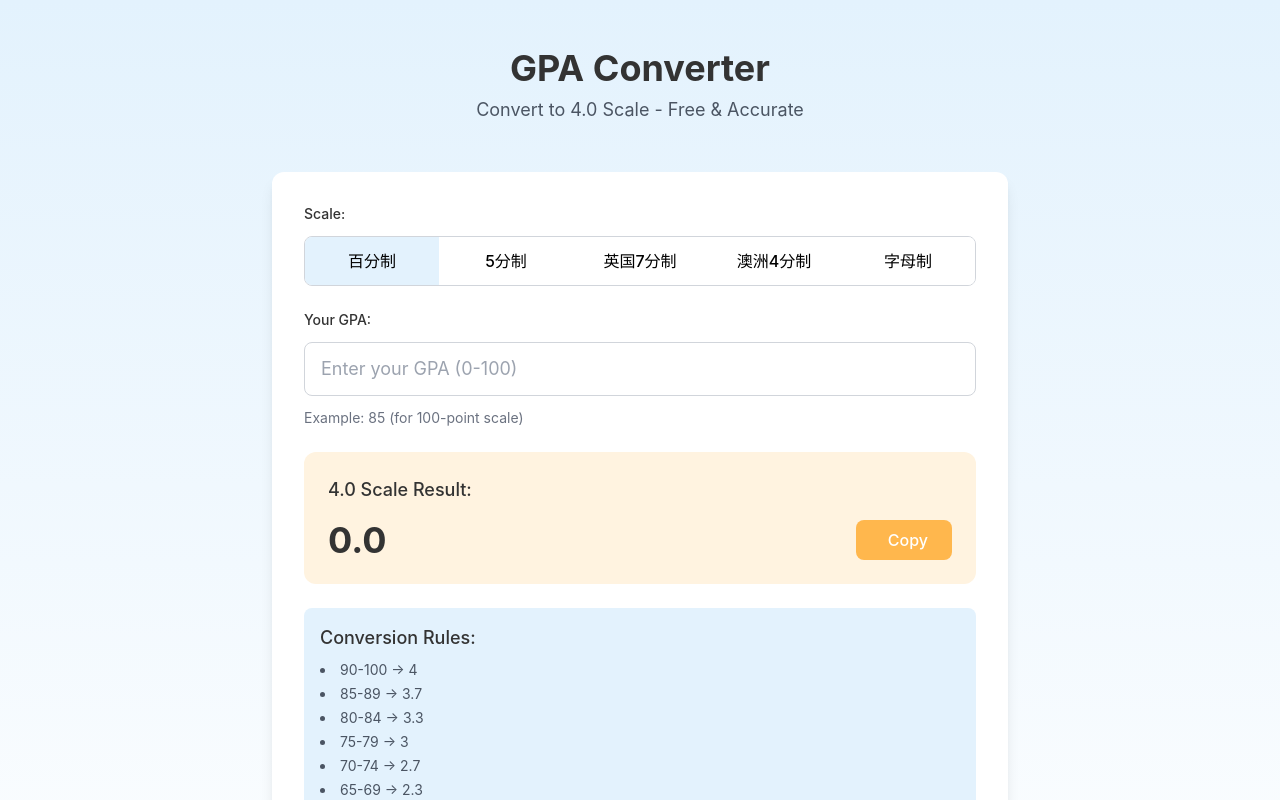
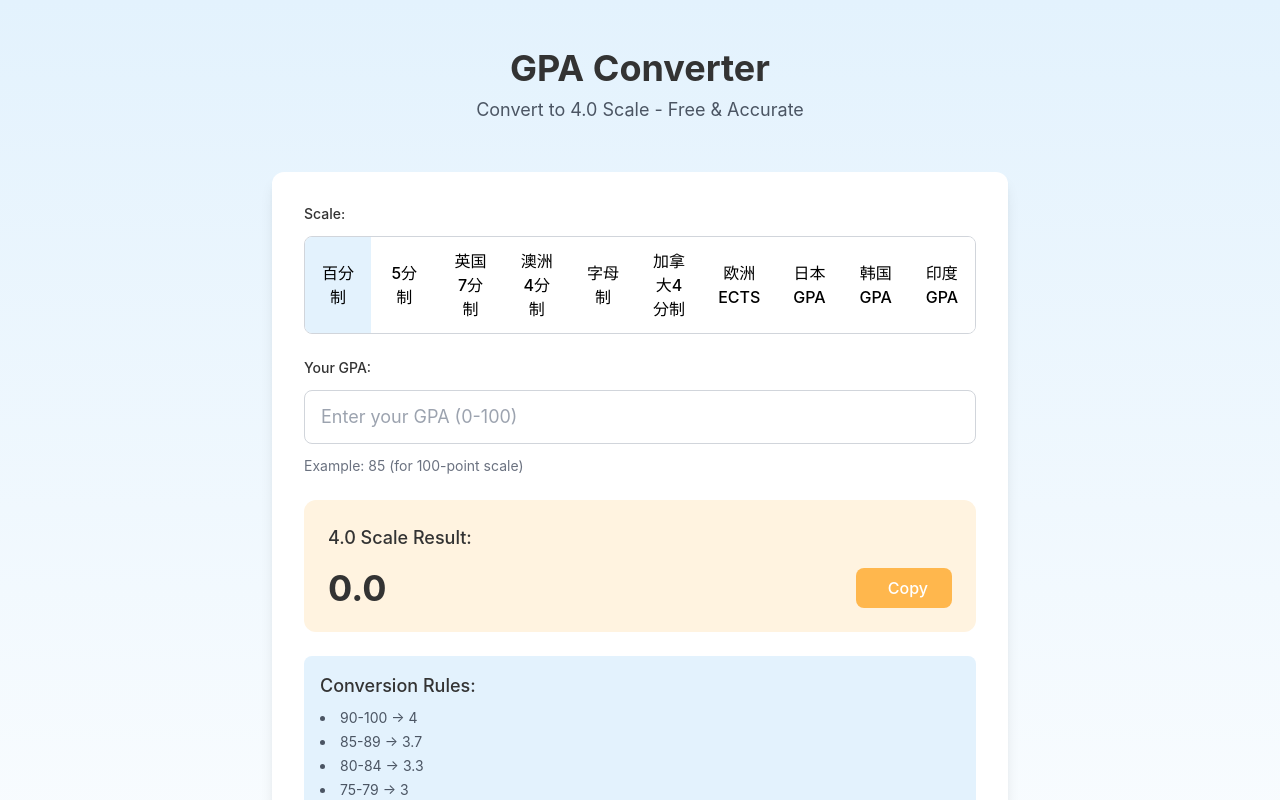
Before and after one commit to gueson/GPA-converter, a Next.js app: page / in a window 1280 px wide. Shown: the top 800 px of the page. Built offline with nearby package versions, Linux system fonts and the light colour scheme.

Commit message:
add some other 5 converter rules

```diff
--- a/app/page.tsx
+++ b/app/page.tsx
@@ -3,7 +3,7 @@
 import { useState, useEffect } from 'react'
 import { useForm } from 'react-hook-form'
 
-type GPAScale = 'cn_percent' | 'cn_5scale' | 'uk_7scale' | 'au_4scale' | 'letter_grade'
+type GPAScale = 'cn_percent' | 'cn_5scale' | 'uk_7scale' | 'au_4scale' | 'letter_grade' | 'canada_4scale' | 'europe_ects' | 'japan_gpa' | 'korea_gpa' | 'india_gpa'
 
 type FormInputs = {
   score: string
@@ -15,7 +15,7 @@ interface ConversionRule {
   gpa: number
 }
 
-const conversionRules: Record<Exclude<GPAScale, 'letter_grade'>, ConversionRule[]> = {
+const conversionRules: Record<Exclude<GPAScale, 'letter_grade' | 'japan_gpa'>, ConversionRule[]> = {
   cn_percent: [
     { min: 90, max: 100, gpa: 4.0 },
     { min: 85, max: 89, gpa: 3.7 },
@@ -53,12 +53,71 @@ const conversionRules: Record<Exclude<GPAScale, 'letter_grade'>, ConversionRule[
     { min: 1.0, max: 1.9, gpa: 1.0 },
     { min: 0, max: 0.9, gpa: 0.0 },
   ],
+  canada_4scale: [
+    { min: 4.0, max: 4.0, gpa: 4.0 },
+    { min: 3.7, max: 3.9, gpa: 3.7 },
+    { min: 3.3, max: 3.6, gpa: 3.3 },
+    { min: 3.0, max: 3.2, gpa: 3.0 },
+    { min: 2.7, max: 2.9, gpa: 2.7 },
+    { min: 2.3, max: 2.6, gpa: 2.3 },
+    { min: 2.0, max: 2.2, gpa: 2.0 },
+    { min: 1.7, max: 1.9, gpa: 1.7 },
+    { min: 1.3, max: 1.6, gpa: 1.3 },
+    { min: 1.0, max: 1.2, gpa: 1.0 },
+    { min: 0, max: 0.9, gpa: 0.0 },
+  ],
+  europe_ects: [
+    { min: 30, max: 30, gpa: 4.0 },
+    { min: 27, max: 29, gpa: 3.7 },
+    { min: 24, max: 26, gpa: 3.3 },
+    { min: 21, max: 23, gpa: 3.0 },
+    { min: 18, max: 20, gpa: 2.7 },
+    { min: 15, max: 17, gpa: 2.3 },
+    { min: 12, max: 14, gpa: 2.0 },
+    { min: 9, max: 11, gpa: 1.7 },
+    { min: 6, max: 8, gpa: 1.3 },
+    { min: 3, max: 5, gpa: 1.0 },
+    { min: 0, max: 2, gpa: 0.0 },
+  ],
+  korea_gpa: [
+    { min: 4.5, max: 4.5, gpa: 4.0 },
+    { min: 4.0, max: 4.4, gpa: 3.7 },
+    { min: 3.5, max: 3.9, gpa: 3.3 },
+    { min: 3.0, max: 3.4, gpa: 3.0 },
+    { min: 2.5, max: 2.9, gpa: 2.7 },
+    { min: 2.0, max: 2.4, gpa: 2.3 },
+    { min: 1.5, max: 1.9, gpa: 2.0 },
+    { min: 1.0, max: 1.4, gpa: 1.7 },
+    { min: 0.5, max: 0.9, gpa: 1.3 },
+    { min: 0, max: 0.4, gpa: 0.0 },
+  ],
+  india_gpa: [
+    { min: 9, max: 10, gpa: 4.0 },
+    { min: 8, max: 8.9, gpa: 3.7 },
+    { min: 7, max: 7.9, gpa: 3.3 },
+    { min: 6, max: 6.9, gpa: 3.0 },
+    { min: 5, max: 5.9, gpa: 2.7 },
+    { min: 4, max: 4.9, gpa: 2.3 },
+    { min: 3, max: 3.9, gpa: 2.0 },
+    { min: 0, max: 2.9, gpa: 0.0 },
+  ],
 }
 
 function calculateGPA(score: number | string, scale: GPAScale): number {
-  if (scale === 'letter_grade') {
+  if (scale === 'letter_grade' || scale === 'japan_gpa') {
     // Handle letter grades
     const letterGrade = score as string
+    if (scale === 'japan_gpa') {
+      const letterToGPA: Record<string, number> = {
+        'S': 4.0,
+        'A': 3.5,
+        'B': 3.0,
+        'C': 2.0,
+        'D': 1.0,
+        'F': 0.0
+      }
+      return letterToGPA[letterGrade.toUpperCase()] || 0.0
+    } else {
       const letterToGPA: Record<string, number> = {
         'A+': 4.0,
         'A': 4.0,
@@ -74,12 +133,13 @@ function calculateGPA(score: number | string, scale: GPAScale): number {
         'F': 0.0
       }
       return letterToGPA[letterGrade.toUpperCase()] || 0.0
+    }
   } else {
     // Handle numerical scales
     const numericScore = typeof score === 'string' ? parseFloat(score) : score
     if (isNaN(numericScore)) return 0.0
 
-    const rules = conversionRules[scale as Exclude<GPAScale, 'letter_grade'>]
+    const rules = conversionRules[scale as Exclude<GPAScale, 'letter_grade' | 'japan_gpa'>]
     if (!rules) return 0.0
 
     for (const rule of rules) {
@@ -179,32 +239,67 @@ export default function Home() {
                 >
                   字母制
                 </button>
+                <button
+                  type="button"
+                  onClick={() => handleScaleChange('canada_4scale')}
+                  className={`flex-1 py-3 px-4 font-medium transition-colors ${scale === 'canada_4scale' ? 'bg-primary' : 'bg-white'}`}
+                >
+                  加拿大4分制
+                </button>
+                <button
+                  type="button"
+                  onClick={() => handleScaleChange('europe_ects')}
+                  className={`flex-1 py-3 px-4 font-medium transition-colors ${scale === 'europe_ects' ? 'bg-primary' : 'bg-white'}`}
+                >
+                  欧洲ECTS
+                </button>
+                <button
+                  type="button"
+                  onClick={() => handleScaleChange('japan_gpa')}
+                  className={`flex-1 py-3 px-4 font-medium transition-colors ${scale === 'japan_gpa' ? 'bg-primary' : 'bg-white'}`}
+                >
+                  日本GPA
+                </button>
+                <button
+                  type="button"
+                  onClick={() => handleScaleChange('korea_gpa')}
+                  className={`flex-1 py-3 px-4 font-medium transition-colors ${scale === 'korea_gpa' ? 'bg-primary' : 'bg-white'}`}
+                >
+                  韩国GPA
+                </button>
+                <button
+                  type="button"
+                  onClick={() => handleScaleChange('india_gpa')}
+                  className={`flex-1 py-3 px-4 font-medium transition-colors ${scale === 'india_gpa' ? 'bg-primary' : 'bg-white'}`}
+                >
+                  印度GPA
+                </button>
               </div>
             </div>
 
             {/* GPA Input */}
             <div className="flex flex-col gap-3">
               <label className="text-sm font-medium text-text">Your GPA:</label>
-              {scale === 'letter_grade' ? (
+              {(scale === 'letter_grade' || scale === 'japan_gpa') ? (
                 <input
                   type="text"
-                  placeholder="Enter your letter grade (e.g., A+, B, C-)"
+                  placeholder={scale === 'letter_grade' ? "Enter your letter grade (e.g., A+, B, C-)" : "Enter your letter grade (e.g., S, A, B)"}
                   className="w-full px-4 py-3 rounded-lg border border-gray-300 focus:outline-none focus:ring-2 focus:ring-accent focus:border-transparent text-lg"
                   {...register('score')}
                 />
               ) : (
                 <input
                   type="number"
-                  placeholder={`Enter your GPA ${scale === 'cn_percent' ? '(0-100)' : scale === 'cn_5scale' ? '(0-5)' : scale === 'uk_7scale' ? '(0-7)' : '(0-4)'}`}
+                  placeholder={`Enter your GPA ${scale === 'cn_percent' ? '(0-100)' : scale === 'cn_5scale' ? '(0-5)' : scale === 'uk_7scale' ? '(0-7)' : scale === 'au_4scale' ? '(0-4)' : scale === 'canada_4scale' ? '(0-4)' : scale === 'europe_ects' ? '(0-30)' : scale === 'korea_gpa' ? '(0-4.5)' : '(0-10)'}`}
                   step="0.1"
                   min="0"
-                  max={scale === 'cn_percent' ? 100 : scale === 'cn_5scale' ? 5 : scale === 'uk_7scale' ? 7 : 4}
+                  max={scale === 'cn_percent' ? 100 : scale === 'cn_5scale' ? 5 : scale === 'uk_7scale' ? 7 : scale === 'au_4scale' ? 4 : scale === 'canada_4scale' ? 4 : scale === 'europe_ects' ? 30 : scale === 'korea_gpa' ? 4.5 : 10}
                   className="w-full px-4 py-3 rounded-lg border border-gray-300 focus:outline-none focus:ring-2 focus:ring-accent focus:border-transparent text-lg"
                   {...register('score')}
                 />
               )}
               <p className="text-sm text-gray-500">
-                Example: {scale === 'cn_percent' ? '85 (for 100-point scale)' : scale === 'cn_5scale' ? '4.2 (for 5-point scale)' : scale === 'uk_7scale' ? '6.5 (for UK 7-point scale)' : scale === 'au_4scale' ? '3.5 (for Australian 4-point scale)' : 'A- (for letter grade scale)'}
+                Example: {scale === 'cn_percent' ? '85 (for 100-point scale)' : scale === 'cn_5scale' ? '4.2 (for 5-point scale)' : scale === 'uk_7scale' ? '6.5 (for UK 7-point scale)' : scale === 'au_4scale' ? '3.5 (for Australian 4-point scale)' : scale === 'letter_grade' ? 'A- (for letter grade scale)' : scale === 'canada_4scale' ? '3.7 (for Canadian 4-point scale)' : scale === 'europe_ects' ? '27 (for European ECTS scale)' : scale === 'japan_gpa' ? 'A (for Japanese GPA scale)' : '8.5 (for Indian GPA scale)'}
               </p>
             </div>
 
@@ -250,9 +345,18 @@ export default function Home() {
                     <li>D → 1.0</li>
                     <li>F → 0.0</li>
                   </ul>
+                ) : scale === 'japan_gpa' ? (
+                  <ul className="list-disc list-inside text-sm text-gray-600 space-y-1">
+                    <li>S → 4.0</li>
+                    <li>A → 3.5</li>
+                    <li>B → 3.0</li>
+                    <li>C → 2.0</li>
+                    <li>D → 1.0</li>
+                    <li>F → 0.0</li>
+                  </ul>
                 ) : (
                   <ul className="list-disc list-inside text-sm text-gray-600 space-y-1">
-                    {conversionRules[scale as Exclude<GPAScale, 'letter_grade'>].map((rule, index) => (
+                    {conversionRules[scale as Exclude<GPAScale, 'letter_grade' | 'japan_gpa'>].map((rule, index) => (
                       <li key={index}>
                         {rule.min}-{rule.max} → {rule.gpa}
                       </li>
```
Lines whose indentation alone changed are shown as unchanged.
